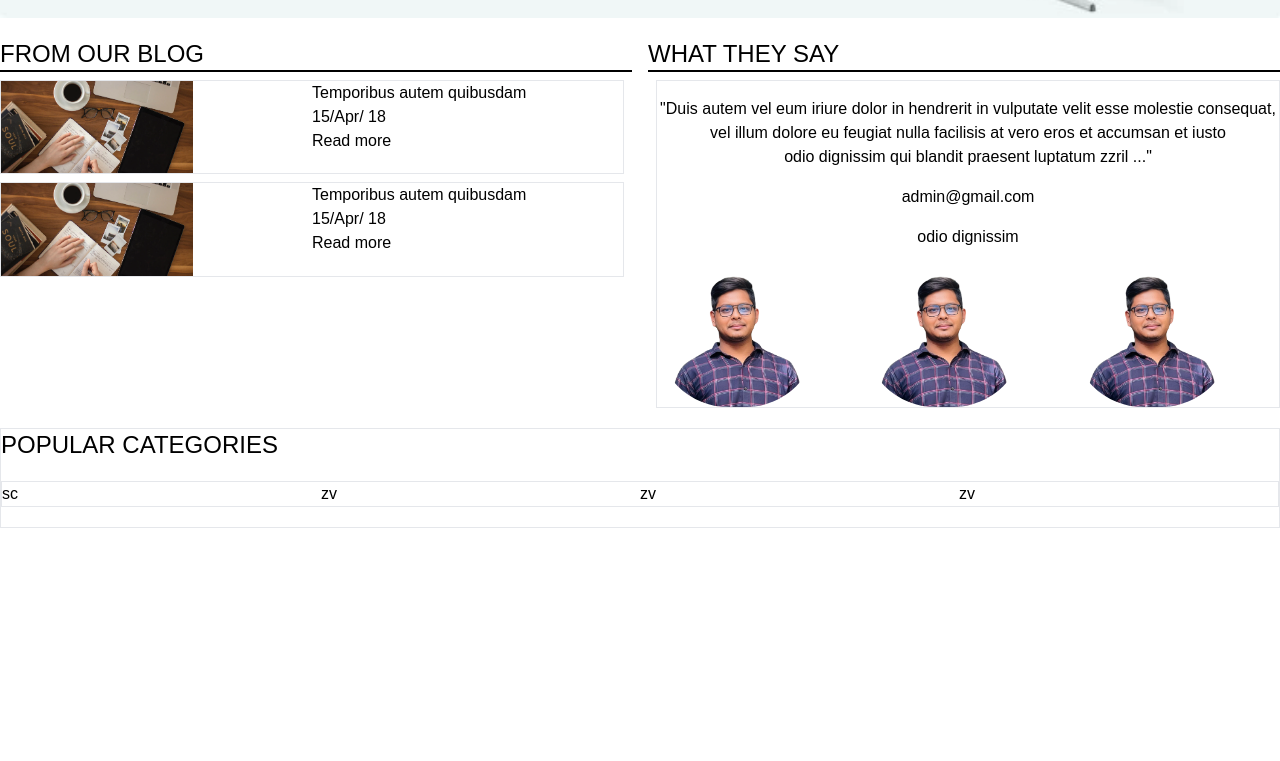
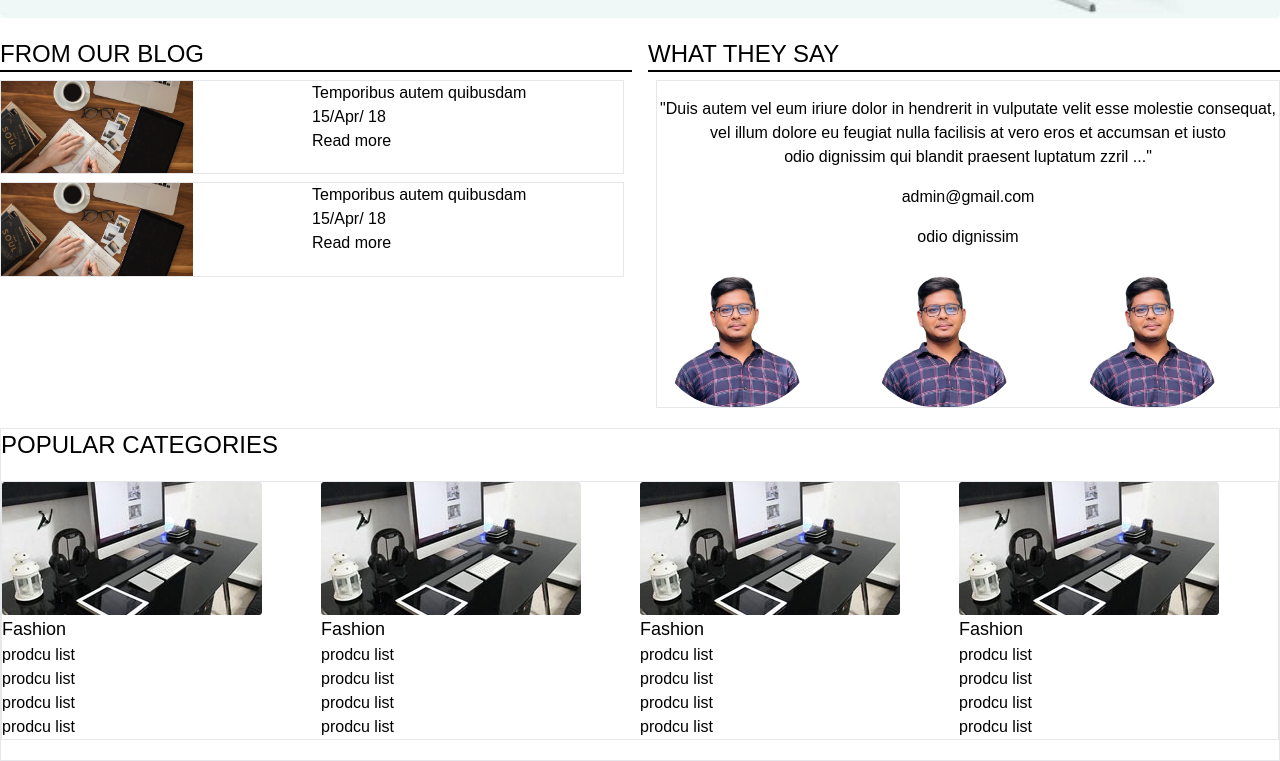
Before and after one commit to ariful5501/ecommerce_web, a website: page src/index.html in a window 1280 px wide. Shown: the part 2311-3072 px from the top of the page. Before the commit the page ends 2839 px from the top, so only its background shows below. Drawn offline with nearby package versions, Linux system fonts and the light colour scheme.

Commit message:
add a produ list

```diff
--- a/src/index.html
+++ b/src/index.html
@@ -290,10 +290,38 @@
                 <span class=" text-2xl ">POPULAR CATEGORIES</span>
                 <div class="container mx-auto grid grid-cols-4 mt-5 mb-5 border border-slate">
 
-                    <div>sc</div>
-                    <div>zv</div>
-                    <div>zv</div>
-                    <div>zv</div>
+                    <div>
+                        <img src="./accets/1_6e84378e-7f21-48ad-97c3-d6814c883420_large.avif" alt="p4" srcset="" class="">
+                        <div class="text-lg">Fashion</div>
+                        <div>prodcu list</div>
+                        <div>prodcu list</div>
+                        <div>prodcu list</div>
+                        <div>prodcu list</div>
+                    </div>
+                    <div>
+                        <img src="./accets/1_6e84378e-7f21-48ad-97c3-d6814c883420_large.avif" alt="p4" srcset="" class="">
+                        <div class="text-lg">Fashion</div>
+                        <div>prodcu list</div>
+                        <div>prodcu list</div>
+                        <div>prodcu list</div>
+                        <div>prodcu list</div>
+                    </div>
+                    <div>
+                        <img src="./accets/1_6e84378e-7f21-48ad-97c3-d6814c883420_large.avif" alt="p4" srcset="" class="">
+                        <div class="text-lg">Fashion</div>
+                        <div>prodcu list</div>
+                        <div>prodcu list</div>
+                        <div>prodcu list</div>
+                        <div>prodcu list</div>
+                    </div>
+                    <div>
+                        <img src="./accets/1_6e84378e-7f21-48ad-97c3-d6814c883420_large.avif" alt="p4" srcset="" class="">
+                        <div class="text-lg">Fashion</div>
+                        <div>prodcu list</div>
+                        <div>prodcu list</div>
+                        <div>prodcu list</div>
+                        <div>prodcu list</div>
+                    </div>
 
                 </div>
             </div>
```
Also changed, not shown: src/accets/1_6e84378e-7f21-48ad-97c3-d6814c883420_large.avif (added), src/output.css.
